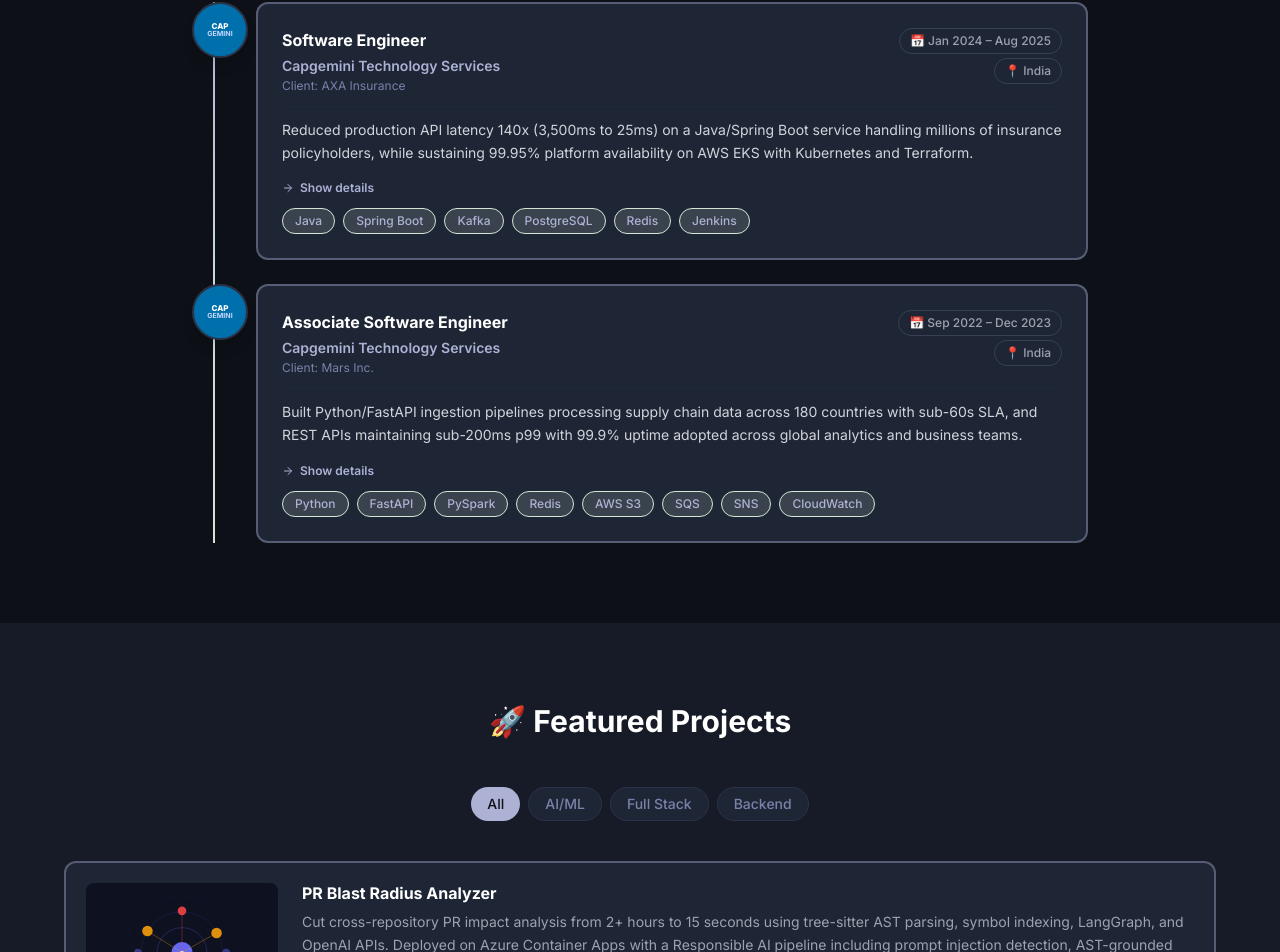
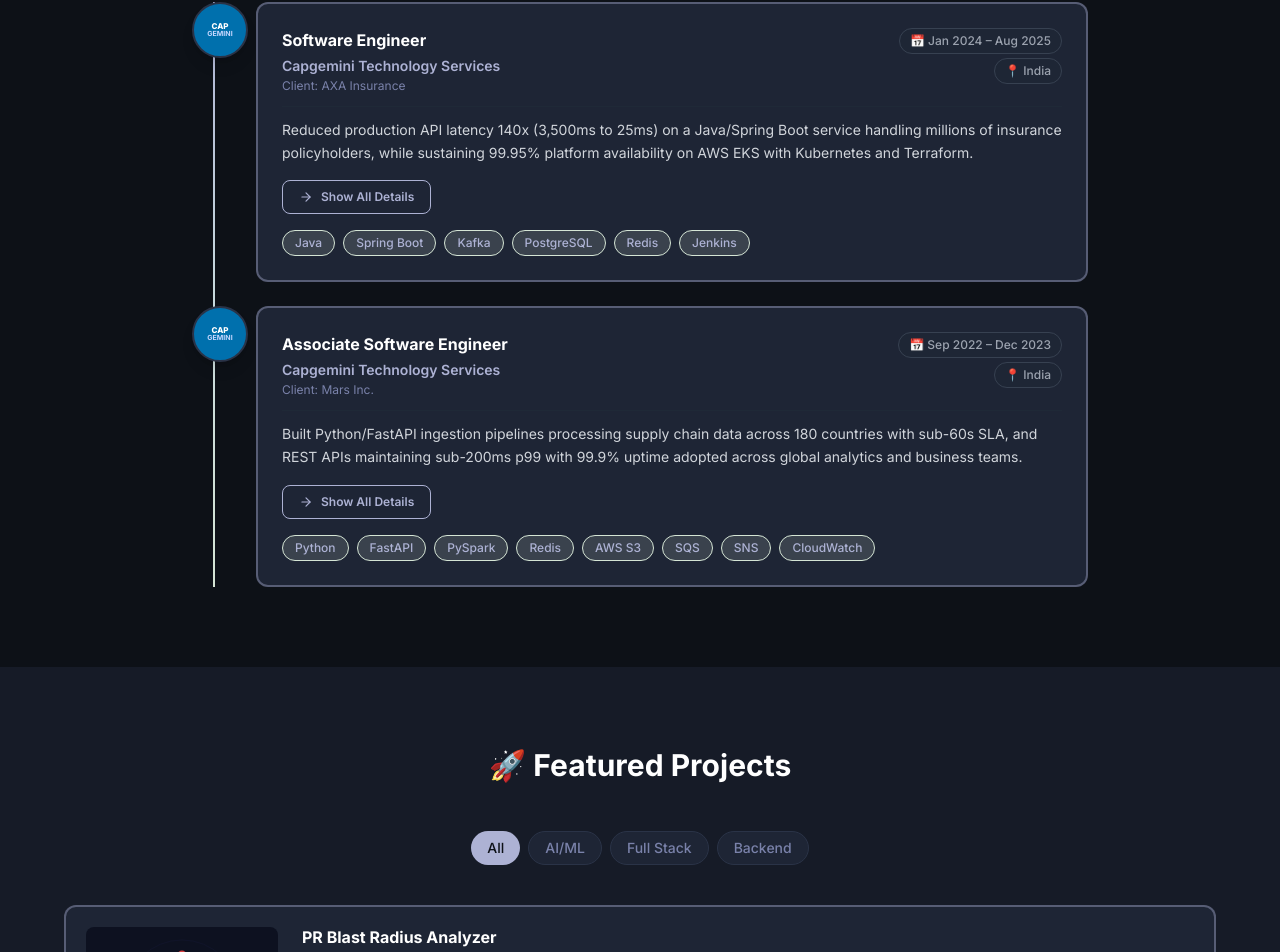
Before and after one commit to Vidhya060501/vidhyadhari-portfolio, a React (Create React App) app: page / in a window 1280 px wide. Shown: the part 3556-4508 px from the top of the page. Built offline with nearby package versions, Linux system fonts and the light colour scheme.

Commit message:
Make show details button more prominent

```diff
--- a/src/App.js
+++ b/src/App.js
@@ -712,10 +712,16 @@
 
                     <button
                       onClick={() => setExpandedExp(prev => ({...prev, [i]: !prev[i]}))}
-                      className="flex items-center gap-1.5 text-xs font-semibold mb-3 transition-colors duration-200"
-                      style={{color: accent}}>
-                      <ArrowRight className={`w-3 h-3 transition-transform duration-200 ${expandedExp[i] ? 'rotate-90' : ''}`}/>
-                      {expandedExp[i] ? 'Hide details' : 'Show details'}
+                      className="flex items-center gap-2 text-xs font-semibold mb-4 px-4 py-2 rounded-lg border transition-all duration-200"
+                      style={{
+                        color: accent,
+                        borderColor: accent,
+                        background: expandedExp[i] ? `${accent}18` : 'transparent'
+                      }}
+                      onMouseEnter={e => e.currentTarget.style.background = `${accent}25`}
+                      onMouseLeave={e => e.currentTarget.style.background = expandedExp[i] ? `${accent}18` : 'transparent'}>
+                      <ArrowRight className={`w-3.5 h-3.5 transition-transform duration-200 ${expandedExp[i] ? 'rotate-90' : ''}`}/>
+                      {expandedExp[i] ? 'Hide Details' : 'Show All Details'}
                     </button>
 
                     {expandedExp[i] && (
```
